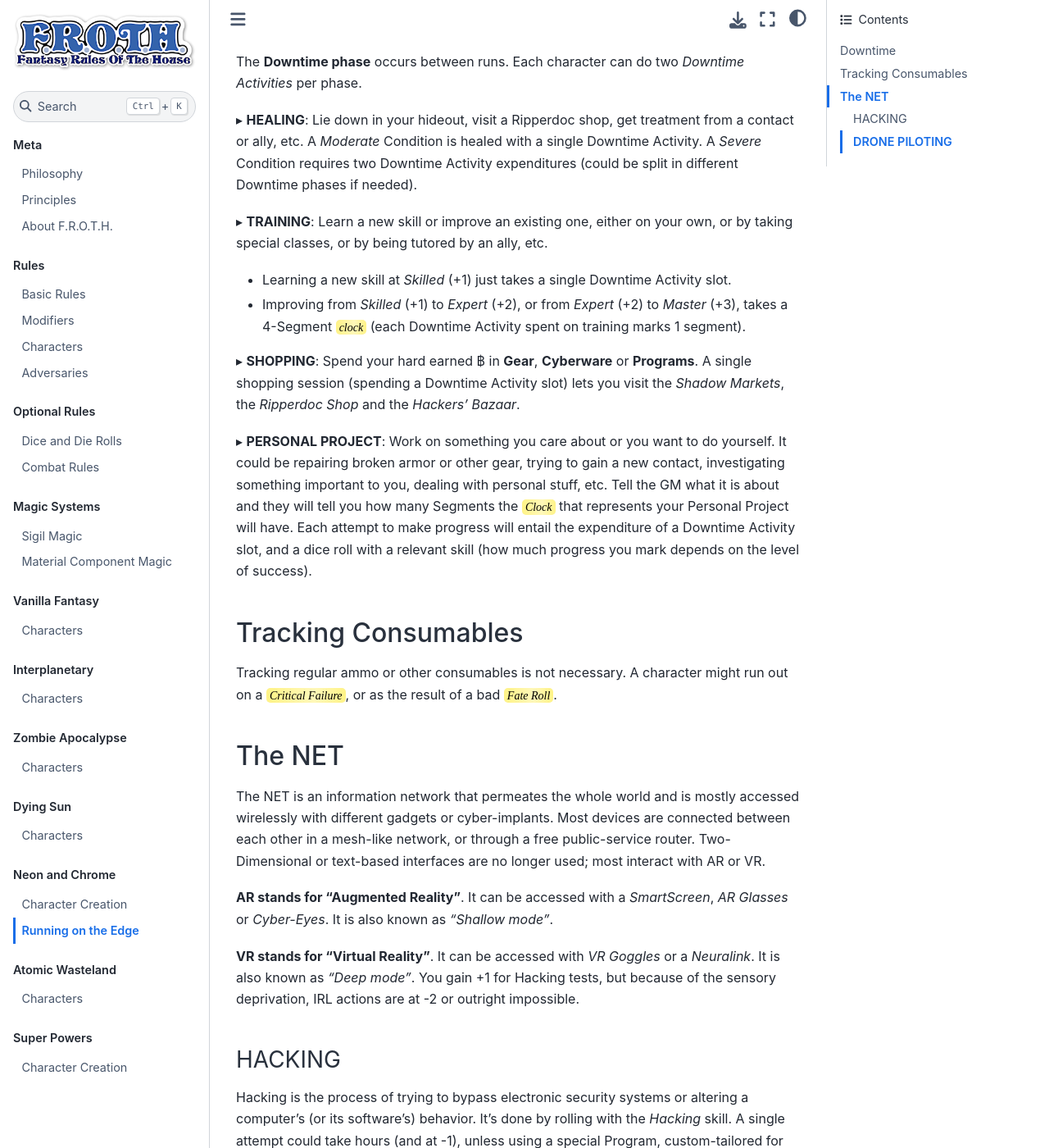
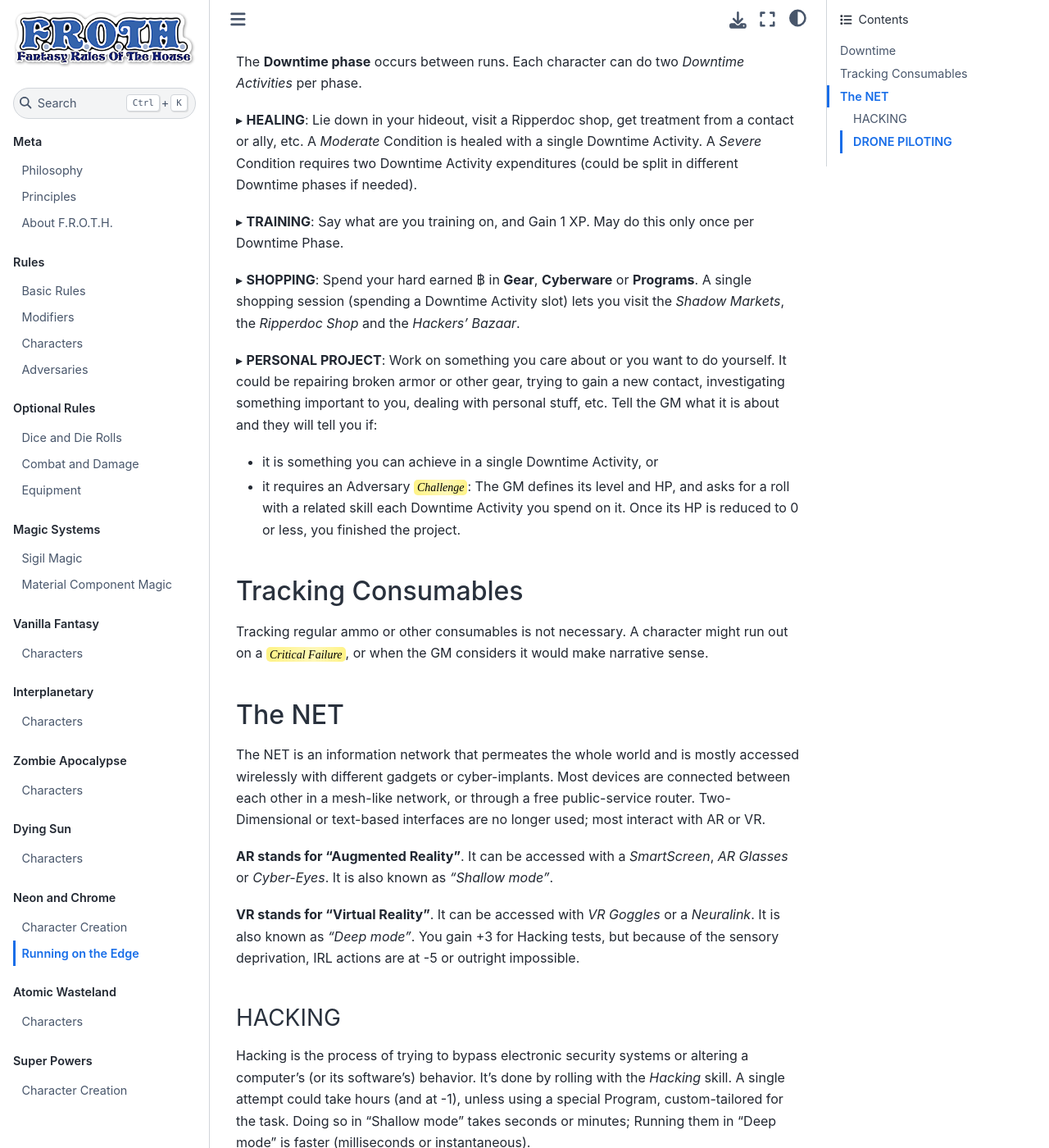
Before and after one commit to TaTooKa/froth, a Sphinx documentation site: the page built from docs/source/pages/worlds/neonandchrome/runningontheedge.rst, in a window 1280 px wide and 1400 px high, scrolled down 197 px. Shown: the whole window at 82% size. Built offline with Sphinx 7.4.7 and the Sphinx Book theme 1.1.4, drawn with Linux system fonts in a browser that asks for light colours; cross-references to code outside the pages are shown as plain code; some of the changed text lies outside the part shown.

Commit message:
improvements for N&C.

```diff
--- a/docs/source/index.rst
+++ b/docs/source/index.rst
@@ -28,6 +28,7 @@ This website hosts **MY** FROTH systems and procedures, but anyone can create th
 
    pages/optionalrules/diceandrolls
    pages/optionalrules/combat
+   pages/optionalrules/equipment
 
 .. toctree::
    :caption: Magic Systems
--- a/docs/source/pages/optionalrules/combat.rst
+++ b/docs/source/pages/optionalrules/combat.rst
@@ -1,5 +1,5 @@
-Combat Rules
-------------
+Combat and Damage
+-----------------
 
 Base Damage
 ===========
--- a/docs/source/pages/optionalrules/diceandrolls.rst
+++ b/docs/source/pages/optionalrules/diceandrolls.rst
@@ -17,6 +17,8 @@ This means that is more likely to get a result in the middle of the range, which
 When a character has many positive modifiers, the results tend to be consistent towards the upper end, meaning more successes and less surprise fumbles.
 
 
+.. _criticals:
+
 Criticals
 ~~~~~~~~~
 
--- /dev/null
+++ b/docs/source/pages/optionalrules/equipment.rst
@@ -0,0 +1,7 @@
+Equipment
+=========
+
+Encumbrance
+-----------
+
+TODO
--- a/docs/source/pages/rules/adversaries.rst
+++ b/docs/source/pages/rules/adversaries.rst
@@ -1,3 +1,5 @@
+.. _adversaries:
+
 Adversaries
 -----------
 
@@ -27,9 +29,11 @@ A **regular** Adversary or obstacle, just like a normal character, has max HP eq
 
 A **Nemesis** is an important adversary that is harder to take down, or a notorious obstacle that takes much more effort to bypass. They have double the usual HP. For instance, a Dragon Nemesis of Level 4 would have 28 HP (2 x 14, which would be the default value for regular adversaries of 4th Level).
 
+.. _challenges:
+
 .. tip::
 
-   The GM can represent any type of challenge as an Adversary (a puzzle to solve, a chase, a social debate) by abstracting it with a Level and a type (minion/regular/nemesis) and using its HP as its duration.
+   The GM can represent any type of **challenge** as an Adversary (a puzzle to solve, a chase, a social debate) by abstracting it with a Level and a type (minion/regular/nemesis) and using its HP as its duration.
 
 Sample Adversaries
 ~~~~~~~~~~~~~~~~~~
--- a/docs/source/pages/worlds/neonandchrome/runningontheedge.rst
+++ b/docs/source/pages/worlds/neonandchrome/runningontheedge.rst
@@ -11,20 +13,20 @@ The **Downtime phase** occurs between runs. Each character can do two *Downtime
 ▸ **HEALING**: Lie down in your hideout, visit a Ripperdoc shop, get treatment from a contact or ally, etc.
 A *Moderate* Condition is healed with a single Downtime Activity. A *Severe* Condition requires two Downtime Activity expenditures (could be split in different Downtime phases if needed).
 
-▸ **TRAINING**: Learn a new skill or improve an existing one, either on your own, or by taking special classes, or by being tutored by an ally, etc.
-
-- Learning a new skill at *Skilled* (+1) just takes a single Downtime Activity slot.
-- Improving from *Skilled* (+1) to *Expert* (+2), or from *Expert* (+2) to *Master* (+3), takes a 4-Segment :hoverxref:`clock <clocks>` (each Downtime Activity spent on training marks 1 segment).
+▸ **TRAINING**: Say what are you training on, and Gain 1 XP. May do this only once per Downtime Phase.
 
 ▸ **SHOPPING**: Spend your hard earned ฿ in **Gear**, **Cyberware** or **Programs**. A single shopping session (spending a Downtime Activity slot) lets you visit the *Shadow Markets*, the *Ripperdoc Shop* and the *Hackers’ Bazaar*.
 
 ▸ **PERSONAL PROJECT**: Work on something you care about or you want to do yourself. It could be repairing broken armor or other gear, trying to gain a new contact, investigating something important to you, dealing with personal stuff, etc.
-Tell the GM what it is about and they will tell you how many Segments the :hoverxref:`Clock <clocks>` that represents your Personal Project will have. Each attempt to make progress will entail the expenditure of a Downtime Activity slot, and a dice roll with a relevant skill (how much progress you mark depends on the level of success).
+Tell the GM what it is about and they will tell you if:
+
+- it is something you can achieve in a single Downtime Activity, or
+- it requires an Adversary :hoverxref:`Challenge <challenges>`: The GM defines its level and HP, and asks for a roll with a related skill each Downtime Activity you spend on it. Once its HP is reduced to 0 or less, you finished the project.
 
 Tracking Consumables
 ~~~~~~~~~~~~~~~~~~~~
 
-Tracking regular ammo or other consumables is not necessary. A character might run out on a :hoverxref:`Critical Failure <criticals>`, or as the result of a bad :hoverxref:`Fate Roll <fate-die>`.
+Tracking regular ammo or other consumables is not necessary. A character might run out on a :hoverxref:`Critical Failure <criticals>`, or when the GM considers it would make narrative sense.
 
 The NET
 ~~~~~~~~
@@ -33,7 +35,7 @@ The NET is an information network that permeates the whole world and is mostly a
 
 **AR stands for “Augmented Reality”**. It can be accessed with a *SmartScreen*, *AR Glasses* or *Cyber-Eyes*. It is also known as *“Shallow mode”*.
 
-**VR stands for “Virtual Reality”**. It can be accessed with *VR Goggles* or a *Neuralink*. It is also known as *“Deep mode”*. You gain +1 for Hacking tests, but because of the sensory deprivation, IRL actions are at -2 or outright impossible.
+**VR stands for “Virtual Reality”**. It can be accessed with *VR Goggles* or a *Neuralink*. It is also known as *“Deep mode”*. You gain +3 for Hacking tests, but because of the sensory deprivation, IRL actions are at -5 or outright impossible.
 
 HACKING
 ^^^^^^^
@@ -55,6 +57,6 @@ Drone Piloting also requires a wireless connection to the target and is similar
 
 Doing so in “Shallow Mode” is possible but not ideal (an overlay of the drone’s view appears in AR and the user must use gestures or some other form of analog control).
 
-Doing so in “Deep Mode” gives you full immersion and you gain +1 for Piloting tests, but because of the sensory deprivation, IRL actions are at -2 or outright impossible.
+Doing so in “Deep Mode” gives you full immersion and you gain +3 for Piloting tests, but because of the sensory deprivation, IRL actions are at -5 or outright impossible.
 
-Additionally, a DRONE JOCK can use their Combat/Spy Drones by gaining +1 for other skill checks, if it makes sense.
+Additionally, a DRONE JOCK can use their Combat/Spy Drones by gaining +2 for other skill checks, if it makes sense.
```
Also changed, not shown: other parts of docs/source/pages/worlds/neonandchrome/runningontheedge.rst (+2 -0 lines), docs/source/pages/worlds/neonandchrome/characters.rst (+20 -16 lines).
